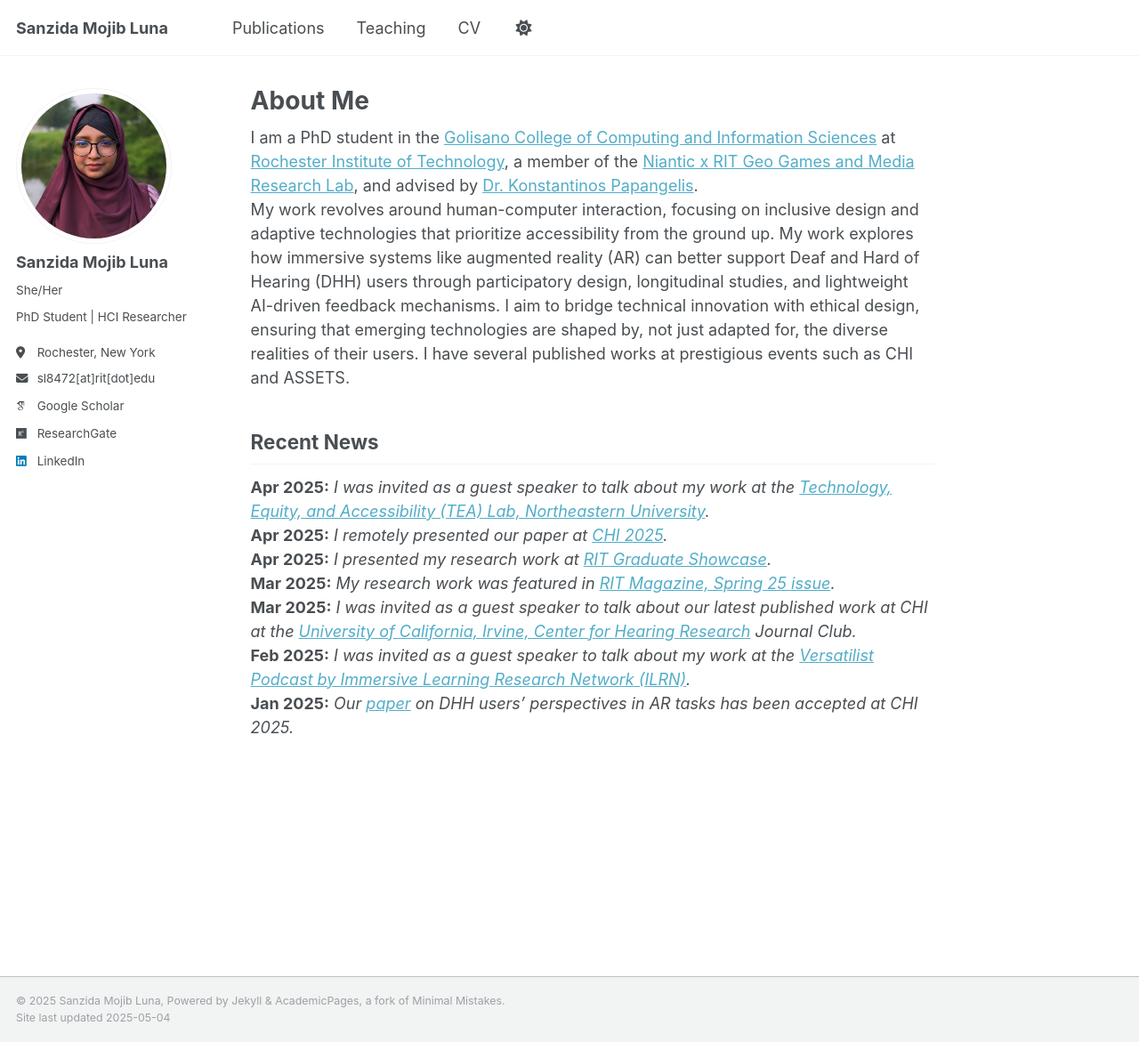
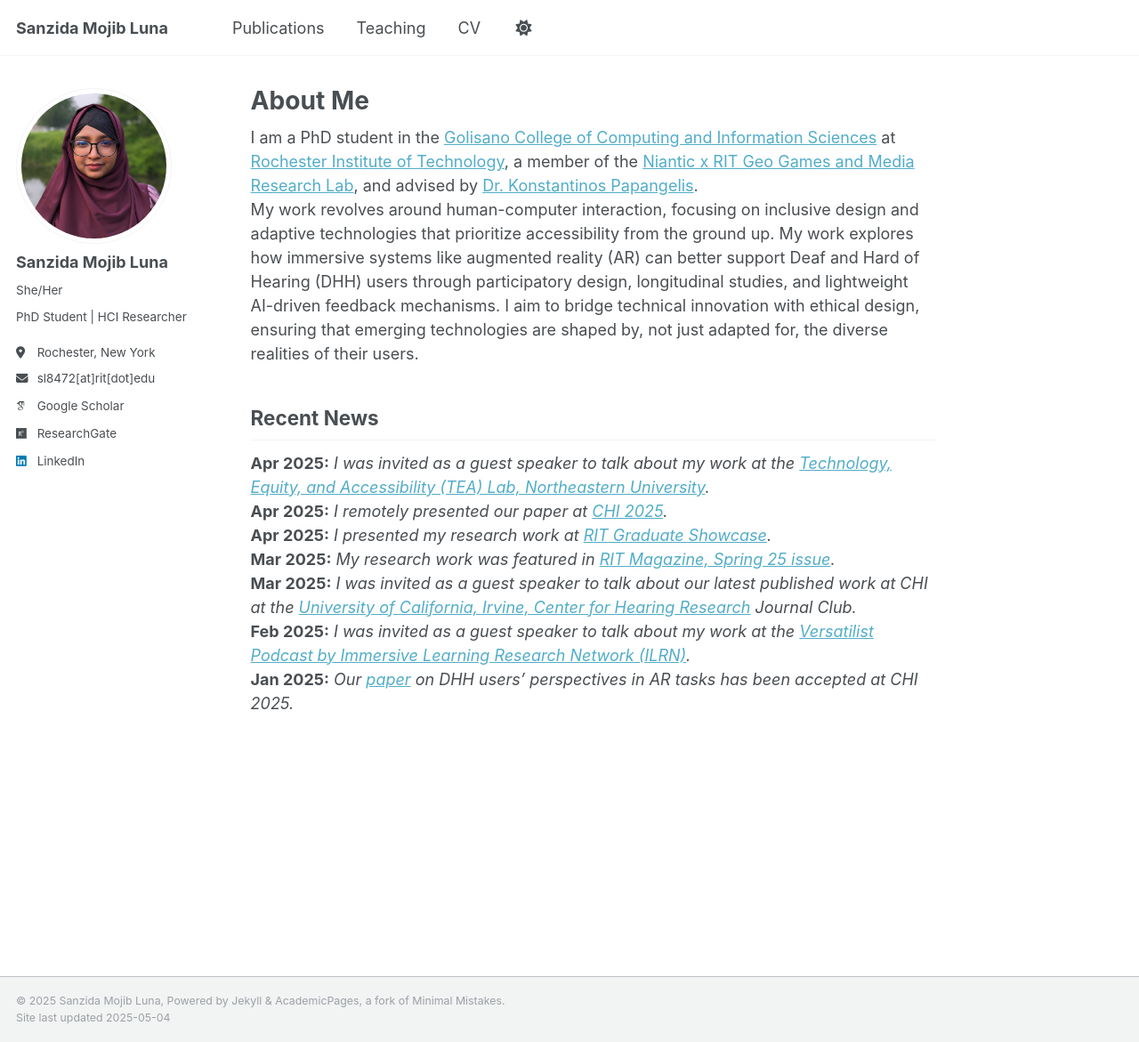
Before and after one commit to SanzidaMojibLuna/SanzidaMojibLuna.github.io, a Jekyll site: the page built from _pages/about.md, in a window 1280 px wide and 1171 px high. Shown: the whole window at 89% size. Built offline with Jekyll 4.4.1, drawn with Linux system fonts in a browser that asks for light colours; some web fonts are replaced.

Commit message:
Update about.md

```diff
--- a/_pages/about.md
+++ b/_pages/about.md
@@ -8,7 +8,7 @@ redirect_from:
 ---
 
 I am a PhD student in the [Golisano College of Computing and Information Sciences](https://www.rit.edu/computing/) at [Rochester Institute of Technology](https://www.rit.edu/), a member of the [Niantic x RIT Geo Games and Media Research Lab](https://www.rit.edu/nianticgeogameslab/), and advised by [Dr. Konstantinos Papangelis](https://www.rit.edu/directory/kxpigm-konstantinos-papangelis).
-My work revolves around human-computer interaction, focusing on inclusive design and adaptive technologies that prioritize accessibility from the ground up. My work explores how immersive systems like augmented reality (AR) can better support Deaf and Hard of Hearing (DHH) users through participatory design, longitudinal studies, and lightweight AI-driven feedback mechanisms. I aim to bridge technical innovation with ethical design, ensuring that emerging technologies are shaped by, not just adapted for, the diverse realities of their users. I have several published works at prestigious events such as CHI and ASSETS.
+My work revolves around human-computer interaction, focusing on inclusive design and adaptive technologies that prioritize accessibility from the ground up. My work explores how immersive systems like augmented reality (AR) can better support Deaf and Hard of Hearing (DHH) users through participatory design, longitudinal studies, and lightweight AI-driven feedback mechanisms. I aim to bridge technical innovation with ethical design, ensuring that emerging technologies are shaped by, not just adapted for, the diverse realities of their users.
 
 
 
```
